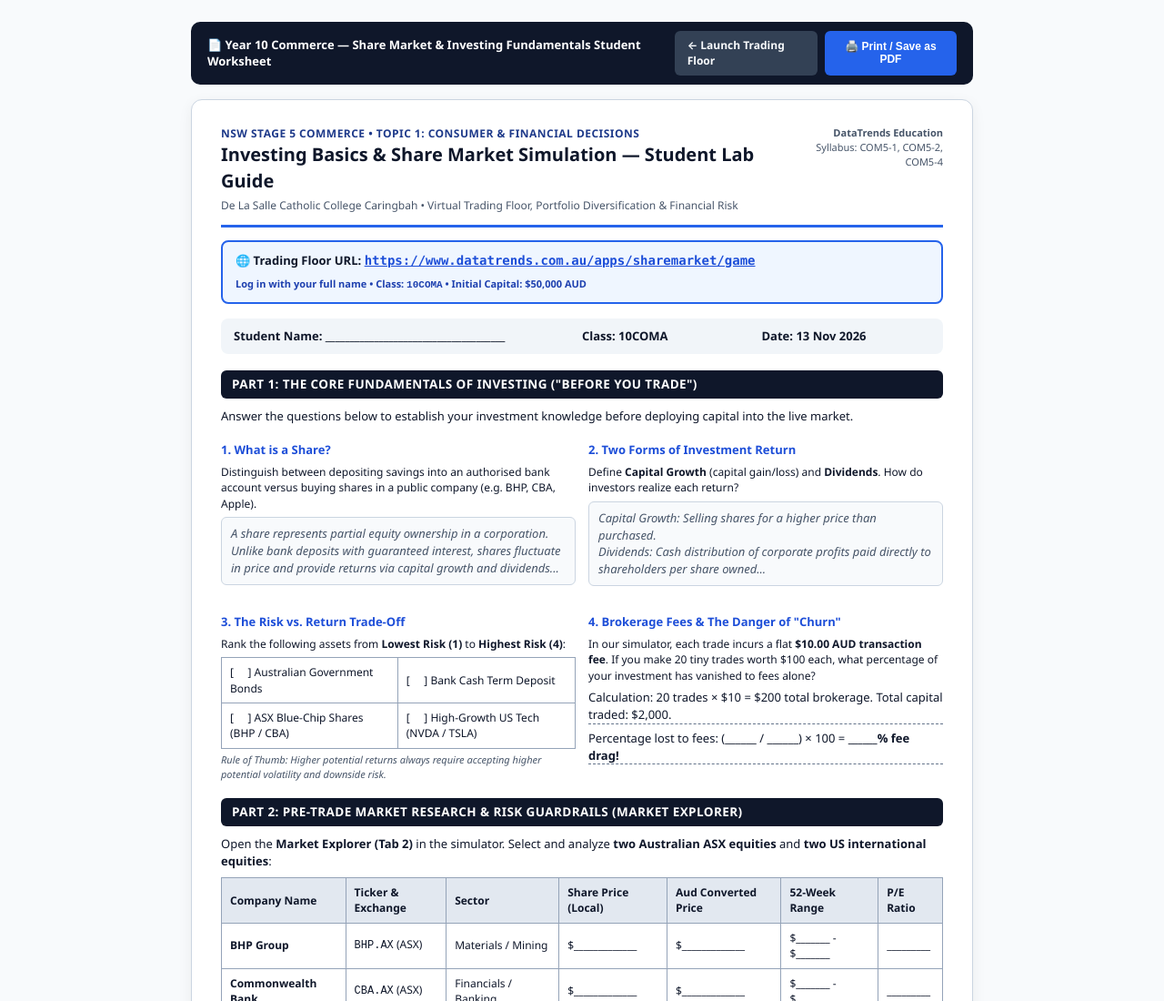
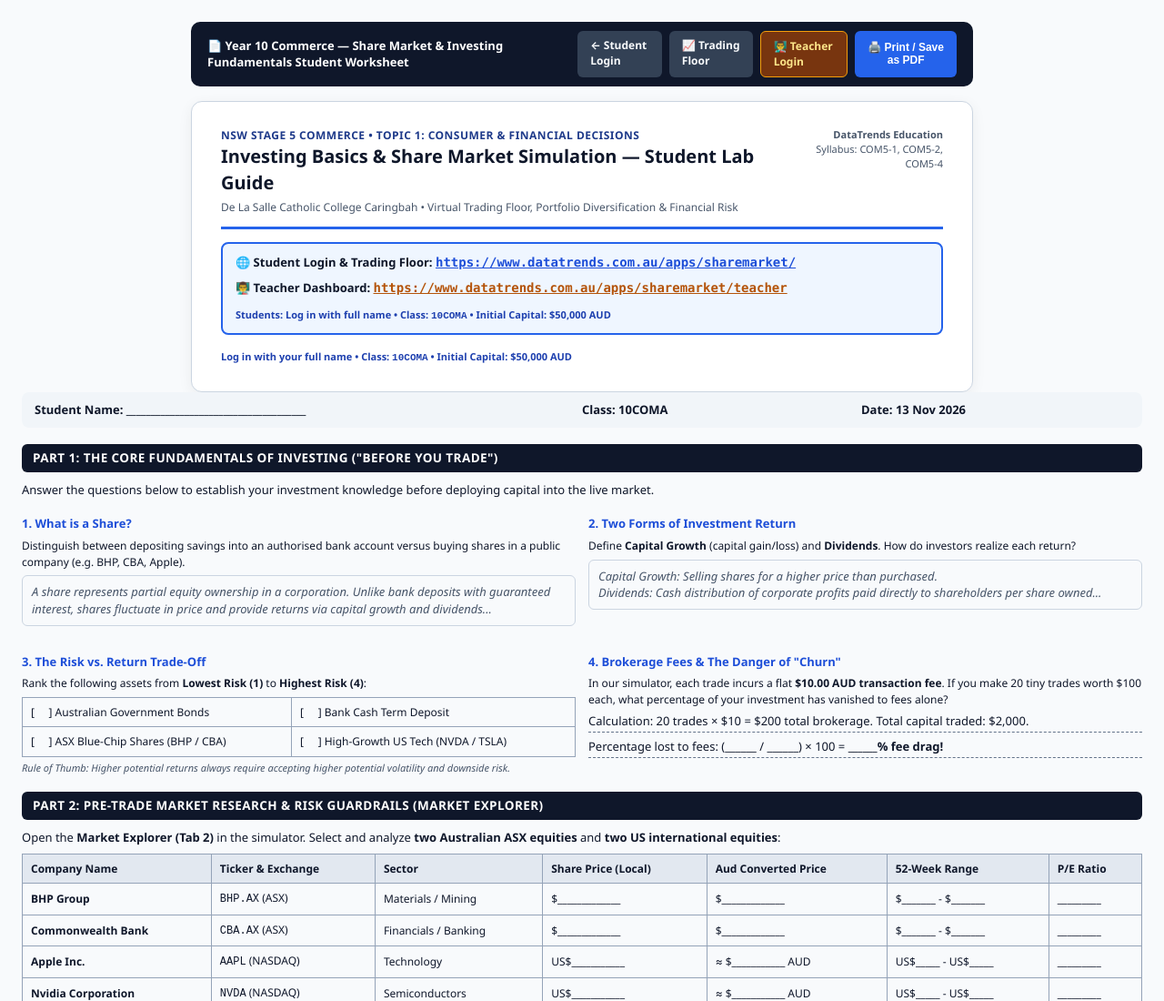
Before and after one commit to simonaa2/sharemarketgame, a plain HTML site: page investing-worksheet.html in a window 1280 px wide. Shown: the top 1100 px of the page at 91% size. Drawn offline with Linux system fonts and the light colour scheme.

Commit message:
feat: make teacher login prominent across game and worksheet

```diff
--- a/investing-worksheet.html
+++ b/investing-worksheet.html
@@ -190,7 +190,9 @@
       <strong>📄 Year 10 Commerce — Share Market &amp; Investing Fundamentals Student Worksheet</strong>
     </div>
     <div style="display:flex; gap:8px;">
-      <a href="game" class="btn btn-secondary">&larr; Launch Trading Floor</a>
+      <a href="." class="btn btn-secondary">&larr; Student Login</a>
+      <a href="game" class="btn btn-secondary">📈 Trading Floor</a>
+      <a href="teacher" class="btn btn-secondary" style="background:#78350f; color:#fde68a; border:1px solid #f59e0b;">👨‍🏫 Teacher Login</a>
       <button onclick="window.print()" class="btn btn-primary">🖨️ Print / Save as PDF</button>
     </div>
   </div>
@@ -210,9 +212,17 @@
 
     <div class="url-box">
       <div>
-        <strong>🌐 Trading Floor URL:</strong>
-        <a href="https://www.datatrends.com.au/apps/sharemarket/game" target="_blank">https://www.datatrends.com.au/apps/sharemarket/game</a>
+        <strong>🌐 Student Login &amp; Trading Floor:</strong>
+        <a href="https://www.datatrends.com.au/apps/sharemarket/" target="_blank">https://www.datatrends.com.au/apps/sharemarket/</a>
       </div>
+      <div>
+        <strong>👨‍🏫 Teacher Dashboard:</strong>
+        <a href="https://www.datatrends.com.au/apps/sharemarket/teacher" target="_blank" style="color:#b45309;">https://www.datatrends.com.au/apps/sharemarket/teacher</a>
+      </div>
+      <div style="font-size:11px; color:#1e40af; font-weight:600; width:100%; margin-top:4px;">
+        Students: Log in with full name &bull; Class: <code>10COMA</code> &bull; Initial Capital: <strong>$50,000 AUD</strong>
+      </div>
+    </div>
       <div style="font-size:11px; color:#1e40af; font-weight:600;">
         Log in with your full name &bull; Class: <code>10COMA</code> &bull; Initial Capital: <strong>$50,000 AUD</strong>
       </div>
```
